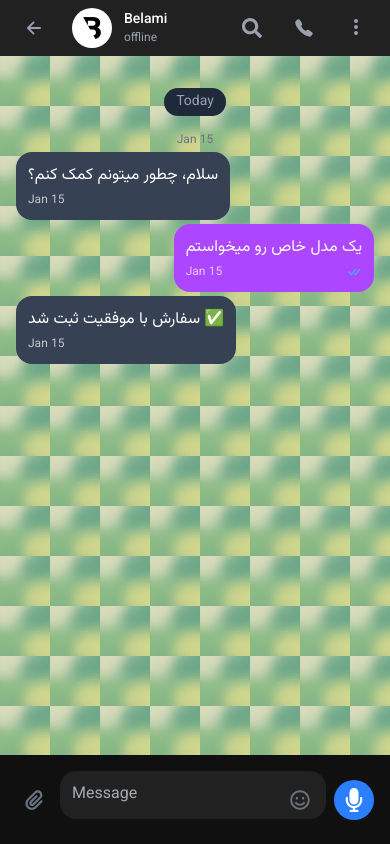
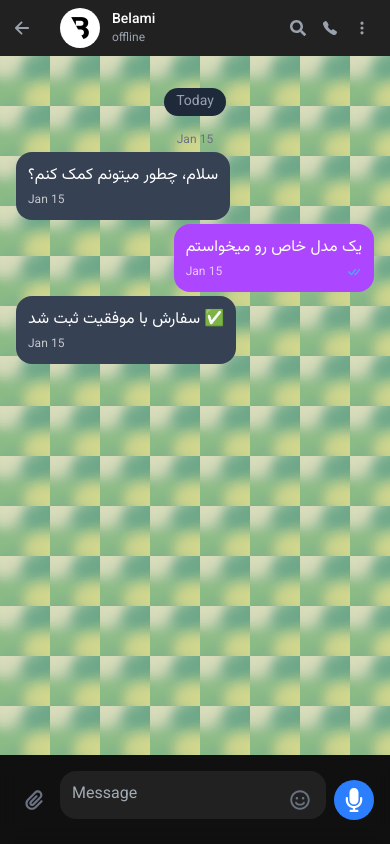
Before and after one commit to hamedakbarii/telegram-clone, a Next.js app: page /chats/1 in a window 390 px wide. Built offline with nearby package versions, Linux system fonts and the light colour scheme.

Commit message:
logout btn fixed

```diff
--- a/app/chats/[chatId]/page.tsx
+++ b/app/chats/[chatId]/page.tsx
@@ -501,7 +501,7 @@
         } transition-all duration-300`}
       >
         {/* Chat Header */}
-        <div className="flex items-center justify-between p-4 h-14 bg-[#212121] border-b border-[#212121]">
+        <div className="flex items-center justify-between p-1 md:p-4 h-14 bg-[#212121] border-b border-[#212121]">
           <div
             className="flex items-center gap-3 cursor-pointer"
             onClick={toggleUserInfo}
@@ -554,7 +554,7 @@
             )}
 
             <div>
-              <h1 className="text-sm md:text-base lg:text-lg font-medium">{chatInfo?.name}</h1>
+              <h1 className="text-sm md:text-base lg:text-lg font-medium truncate">{chatInfo?.name}</h1>
               <p className="text-xs lg:text-sm text-gray-400">
                 {isTyping || chatInfo?.isTyping
                   ? "typing..."
@@ -567,28 +567,30 @@
 
           <div className="flex items-center gap-4">
             <button
-              className="p-2 hover:bg-gray-700 rounded-full transition-colors cursor-pointer"
+              className="p-0 md:p-2 hover:bg-gray-700 rounded-full transition-colors cursor-pointer"
               onClick={() =>
                 alert("Sorry! Search feature is not available yet.")
               }
             >
-              <FaSearch className="w-5 h-5 text-gray-400" />
+              <FaSearch className="w-4 h-4 md:w-5 md:h-5 text-gray-400" />
             </button>
             <button
-              className="p-2 hover:bg-gray-700 rounded-full transition-colors cursor-pointer"
+              className="p-0 md:p-2 hover:bg-gray-700 rounded-full transition-colors cursor-pointer"
               onClick={() => alert("Sorry! Call feature is not available yet.")}
             >
-              <IoCall className="w-5 h-5 text-gray-400" />
+              <IoCall className="w-4 h-4 md:w-5 md:h-5 text-gray-400" />
             </button>
 
-            {/* Three-dot menu button */}
+            <button
+              className="p-0 md:p-2 hover:bg-gray-700 rounded-full transition-colors cursor-pointer"
+              onClick={() => setIsMenuOpen(!isMenuOpen)}
+            >
+              <HiDotsVertical className="w-4 h-4 md:w-5 md:h-5 text-gray-400" />
+            </button>
+
+            { }
             <div className="relative" ref={menuRef}>
-              <button
-                className="p-2 hover:bg-gray-700 rounded-full transition-colors cursor-pointer"
-                onClick={() => setIsMenuOpen(!isMenuOpen)}
-              >
-                <HiDotsVertical className="w-5 h-5 text-gray-400" />
-              </button>
+
 
               {/* Menu dropdown */}
               {isMenuOpen && (
--- a/components/UserProfile.tsx
+++ b/components/UserProfile.tsx
@@ -54,7 +54,7 @@
       <div className="flex-1">
         <ProfileHeader />
 
-        <div className="py-2">
+        <div className="py-2 bg-[#1a1a1a]">
           <SettingsSection items={settingsItems} />
 
           <div className="border-t border-[#2d2d2d] my-2"></div>
```
